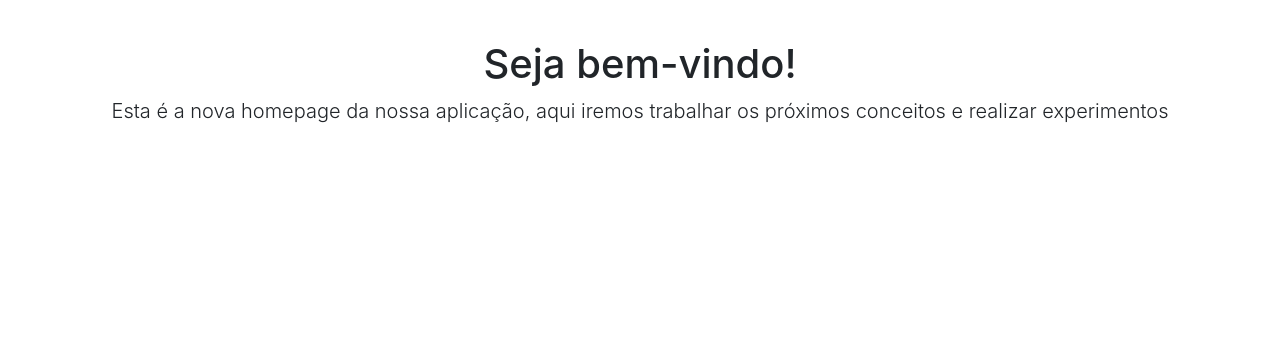
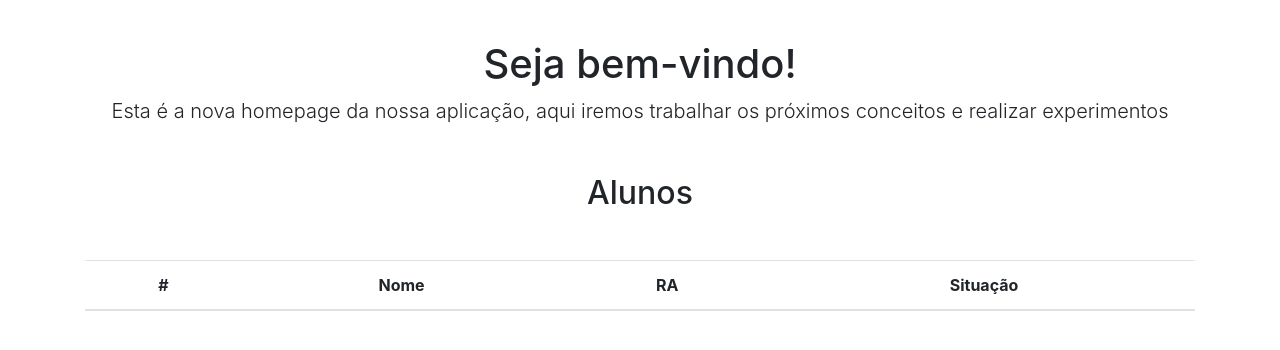
Before and after one commit to epicufscar/workshop-django, a Python web app: template projeto/sistema/templates/home.html in a window 1280 px wide. Shown: the part 56-406 px from the top of the page. Run offline with Jinja, Linux system fonts and the light colour scheme; the template is opened without the code that fills it, so the values that code supplies are empty; some libraries are stand-ins or nearby versions.

Commit message:
alterando o template para receber os alunos

```diff
--- a/projeto/sistema/templates/home.html
+++ b/projeto/sistema/templates/home.html
@@ -32,6 +32,21 @@
             <h1 class="mt-5 ">Seja bem-vindo!</h1>
             <p class="lead">Esta é a nova homepage da nossa aplicação, aqui iremos trabalhar
                 os próximos conceitos e realizar experimentos</p>
+
+            <h2 class="mt-5">Alunos</h2>
+            <table class="table mt-5">
+                <thead>
+                    <tr>
+                        <th>#</th>
+                        <th>Nome</th>
+                        <th>RA</th>
+                        <th>Situação</th>
+                    </tr>
+                </thead>
+                <tbody>
+                    <!-- Aqui serão colocados os alunos-->
+                </tbody>
+            </table>
         </div>
     </main>
 </body>
```
